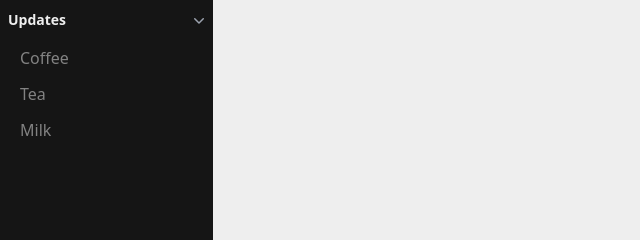
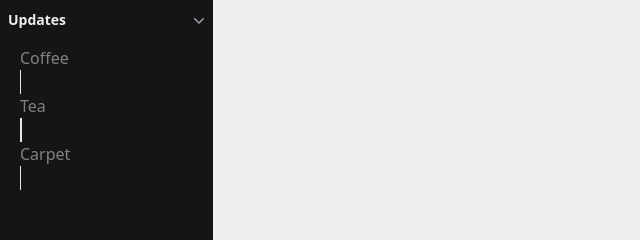
Before and after one commit to alibazregarijs/mycarpet, a Next.js app: page /home in a window 1280 px wide. Both pictures are taken after a click on the icon 199 px from the left and 170 px from the top of the page. Shown: the part 150-390 px from the top of the page, without its empty margins (0-640 px from the left). Built offline with nearby package versions, Linux system fonts and the light colour scheme.

Commit message:
dropDownMenu

```diff
--- a/app/home/page.jsx
+++ b/app/home/page.jsx
@@ -8,7 +8,7 @@ import { useState } from "react";
 import Link from "next/link";
 
 const Home = () => {
-  const [dropMenu, setDropMenu] = useState(false);
+  const [dropMenu, setDropMenu] = useState({ name: "", situation: false });
   return (
     <div className="grid grid-cols-12 grid-rows-12 ">
       <div className="col-span-2 row-span-12  h-screen  bg-myBlack ">
@@ -71,26 +71,40 @@ const Home = () => {
 
         <div className="flex justify-between m-2 mt-5 ">
           <h2 className=" text-sm  text-myWhite font-bold">Updates</h2>
-          {dropMenu ? (
+          {dropMenu.situation && dropMenu.name === "update" ? (
             <ChevronDownIcon
               aria-hidden="true"
-              className="-mr-1 h-5 w-5 text-gray-400"
-              onClick={() => setDropMenu(false)}
+              className="-mr-1 h-5 w-5 text-gray-400 cursor-pointer"
+              onClick={() =>
+                setDropMenu({ ...dropMenu, name: "", situation: false })
+              }
             />
           ) : (
             <ChevronUpIcon
               aria-hidden="true"
-              className="-mr-1 h-5 w-5 text-gray-400"
-              onClick={() => setDropMenu(true)}
+              className="-mr-1 h-5 w-5 text-gray-400 cursor-pointer"
+              onClick={() =>
+                setDropMenu({ ...dropMenu, name: "update", situation: true })
+              }
             />
           )}
         </div>
-        {dropMenu && (
+        {dropMenu.name === "update" && (
           <div className="flex mx-5 animate-slide-in">
             <ul className="space-y-3 mt-2">
-              <li className="text-myWhite opacity-50">Coffee</li>
-              <li className="text-myWhite opacity-50">Tea</li>
-              <li className="text-myWhite opacity-50">Milk</li>
+              <Link href={"#"} to={""} className="">
+                <li className="text-myWhite opacity-50 cursor-pointer">
+                  Coffee
+                </li>
+              </Link>
+              <Link href={"#"} to={""} className="border">
+                <li className="text-myWhite opacity-50 cursor-pointer">Tea</li>
+              </Link>
+              <Link href={"#"} to={""} className="border">
+                <li className="text-myWhite opacity-50 cursor-pointer">
+                  Carpet
+                </li>
+              </Link>
             </ul>
           </div>
         )}
```
